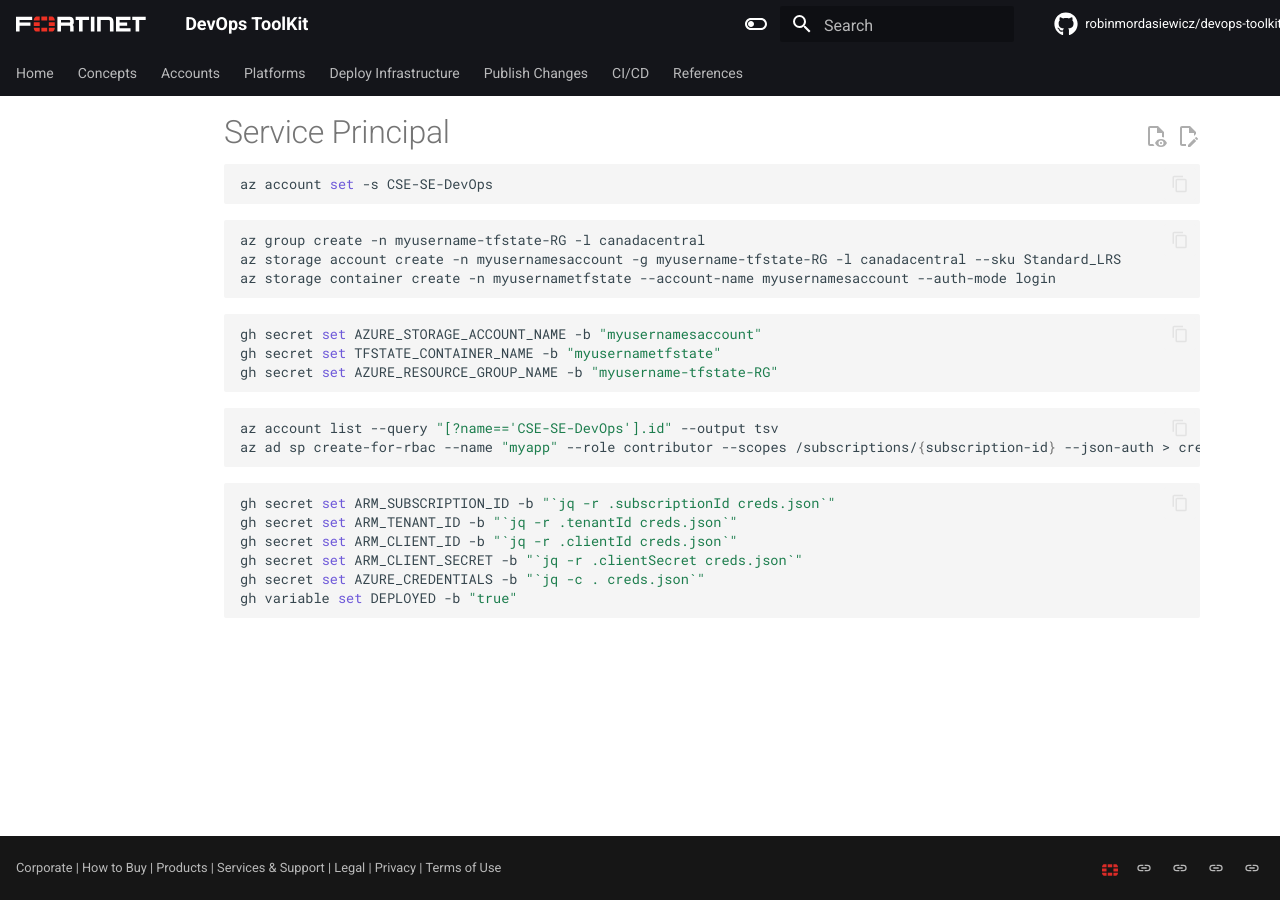
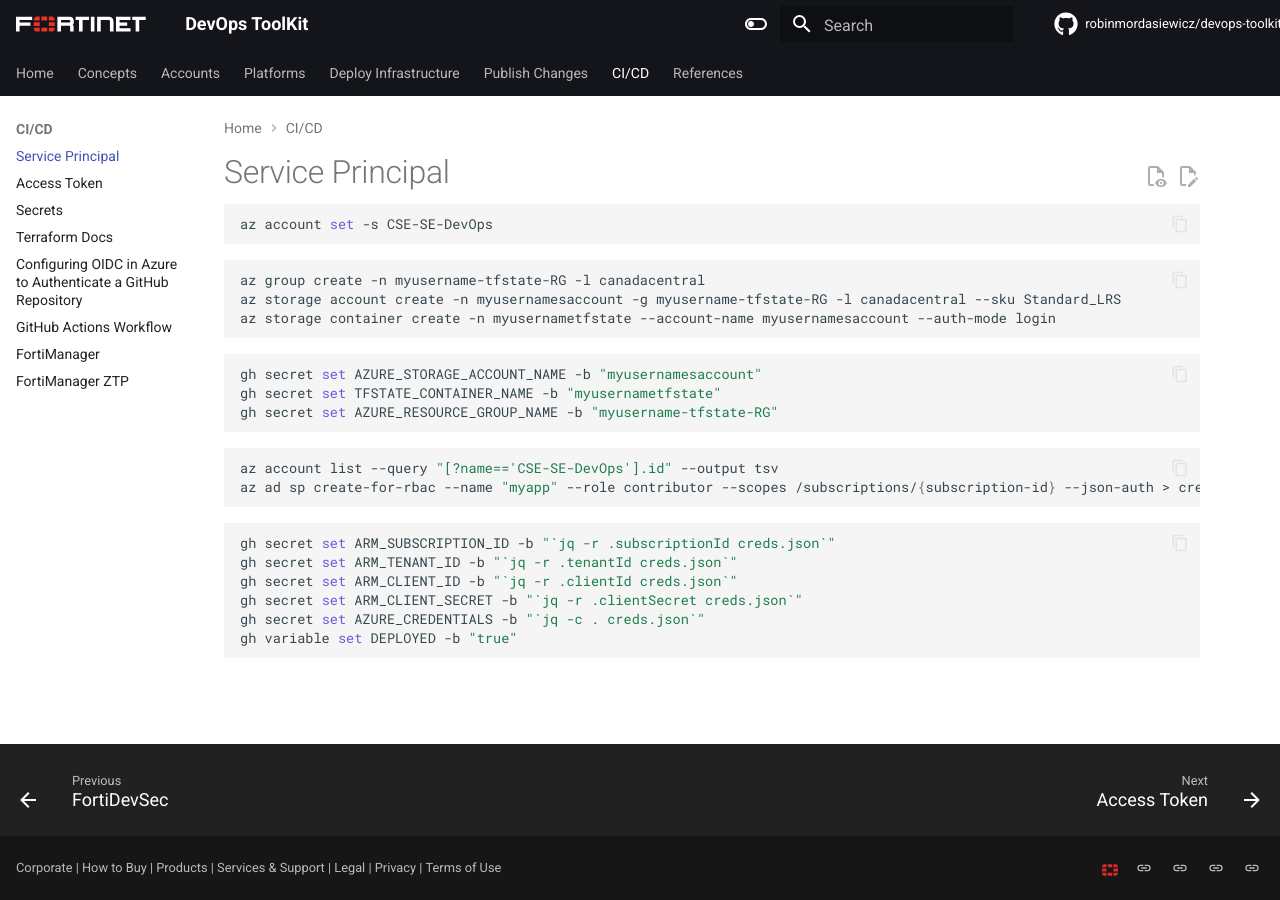
Before and after one commit to robinmordasiewicz/devops-toolkit, an MkDocs documentation site: the page built from docs/azure-service-principal.md, in a window 1280 px wide. Built offline with MkDocs 1.6.1 and Material for MkDocs 9.7.7, drawn with Linux system fonts in a browser that asks for light colours; plug-ins that fetch from the network failed and are left out; comment, search, counter and statistics services are not loaded.

Commit message:
fix(terraform.yml): modify path for downloaded artifact to correct directory feat(mkdocs.yml): add azure-service-principal.md to CI/CD section in navigation
The path for the downloaded artifact in the terraform.yml file was incorrect, causing the Terraform Apply step to fail. This change corrects the path, ensuring the artifact is placed in the correct directory for the apply step to succeed.

In the mkdocs.yml file, a new document azure-service-principal.md has been added to the CI/CD section in the navigation. This provides additional information on Azure Service Principal, enhancing the documentation's coverage of CI/CD topics.

```diff
--- a/mkdocs.yml
+++ b/mkdocs.yml
@@ -177,6 +177,7 @@
       - github-merge.md
       - fortinet-fortidevsec.md
   - "CI/CD":
+      - azure-service-principal.md
       - github-personal-access-token.md
       - github-secrets.md
       - terraform-docs.md
```
Also changed, not shown: 1 other file.
